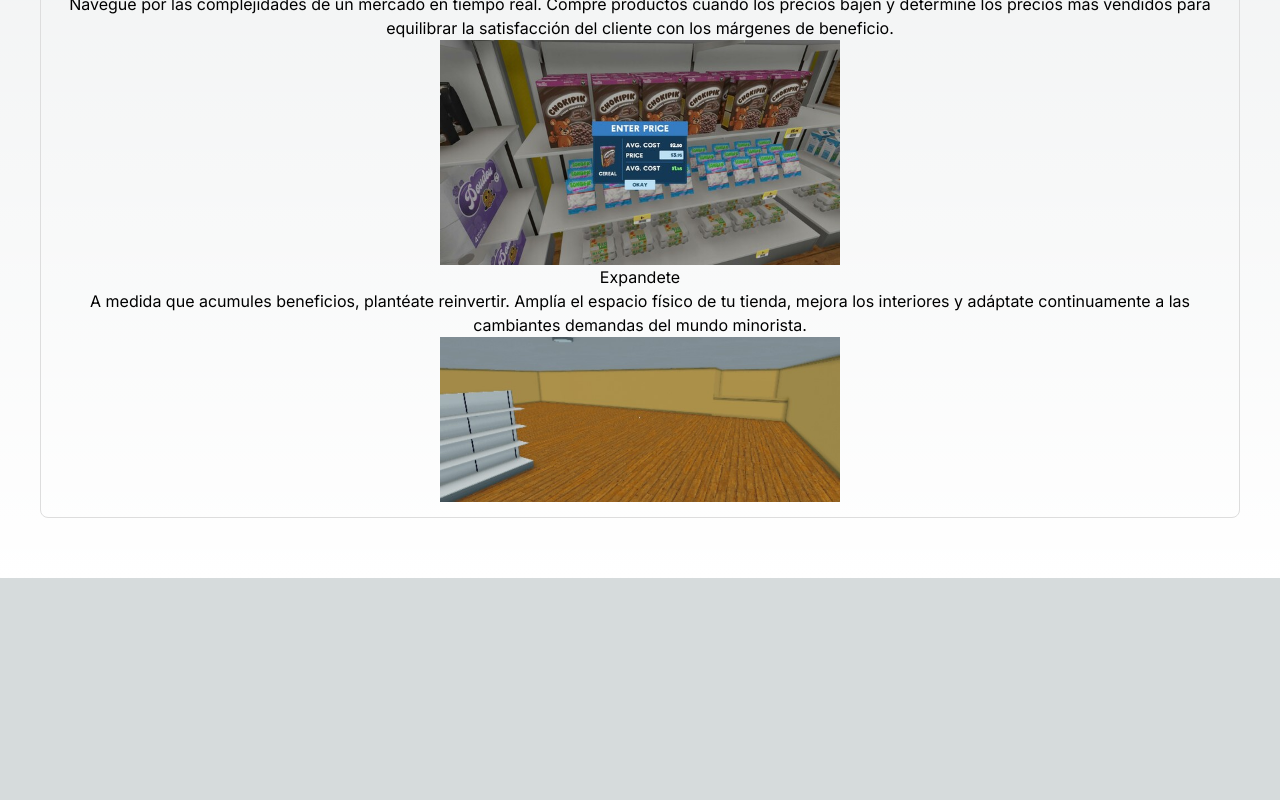
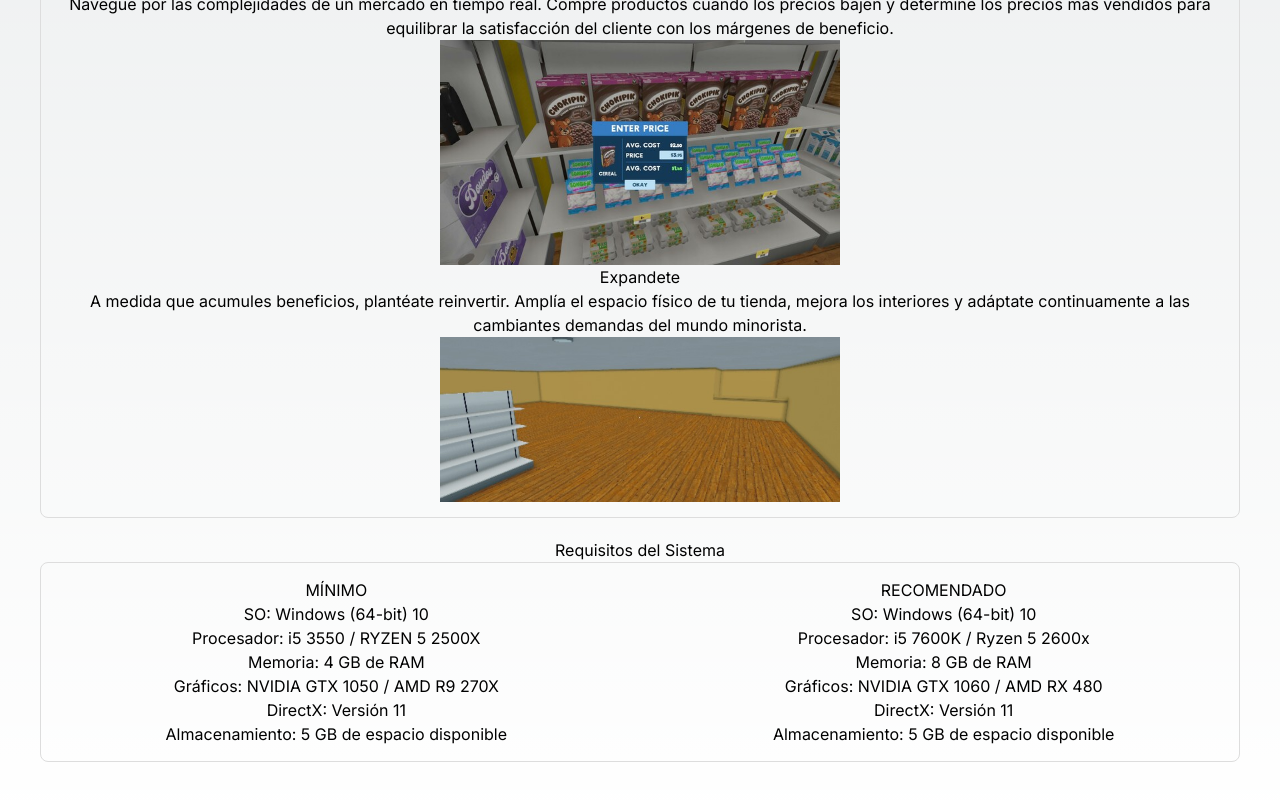
Before and after one commit to gerardmartin4/SuperMarket2, a Next.js app: page / in a window 1280 px wide. Shown: the part 1479-2279 px from the top of the page. Before the commit the page ends 2057 px from the top, so only its background shows below. Built offline with nearby package versions, Linux system fonts and the light colour scheme.

Commit message:
Update page.tsx

```diff
--- a/app/page.tsx
+++ b/app/page.tsx
@@ -68,6 +68,27 @@ export default function Home() {
                 style={{ margin: '0 auto' }}
               />
         </article>
+        <h2>Requisitos del Sistema</h2>
+        <article style={{ border: '1px solid #ddd', borderRadius: '8px', marginBottom: '20px', padding: '15px', display: 'flex', justifyContent: 'space-between', flexWrap: 'wrap'  }}>
+          <div style={{ width: '48%' }}>
+            <h3>MÍNIMO</h3>
+            <p>SO: Windows (64-bit) 10</p>
+            <p>Procesador: i5 3550 / RYZEN 5 2500X</p>
+            <p>Memoria: 4 GB de RAM</p>
+            <p>Gráficos: NVIDIA GTX 1050 / AMD R9 270X</p>
+            <p>DirectX: Versión 11</p>
+            <p>Almacenamiento: 5 GB de espacio disponible</p>
+          </div>
+          <div style={{ width: '48%' }}>
+            <h3>RECOMENDADO</h3>
+            <p>SO: Windows (64-bit) 10</p>
+            <p>Procesador: i5 7600K / Ryzen 5 2600x</p>
+            <p>Memoria: 8 GB de RAM</p>
+            <p>Gráficos: NVIDIA GTX 1060 / AMD RX 480</p>
+            <p>DirectX: Versión 11</p>
+            <p>Almacenamiento: 5 GB de espacio disponible</p>
+          </div>
+        </article>
       </section>
       <footer style={{ backgroundColor: '#333', color: '#fff', textAlign: 'center', padding: '10px', position: 'fixed', bottom: '0', width: '100%' }}>
         <p>Derechos de autor © 2024 Mi Supermarket Simulator</p>
```
